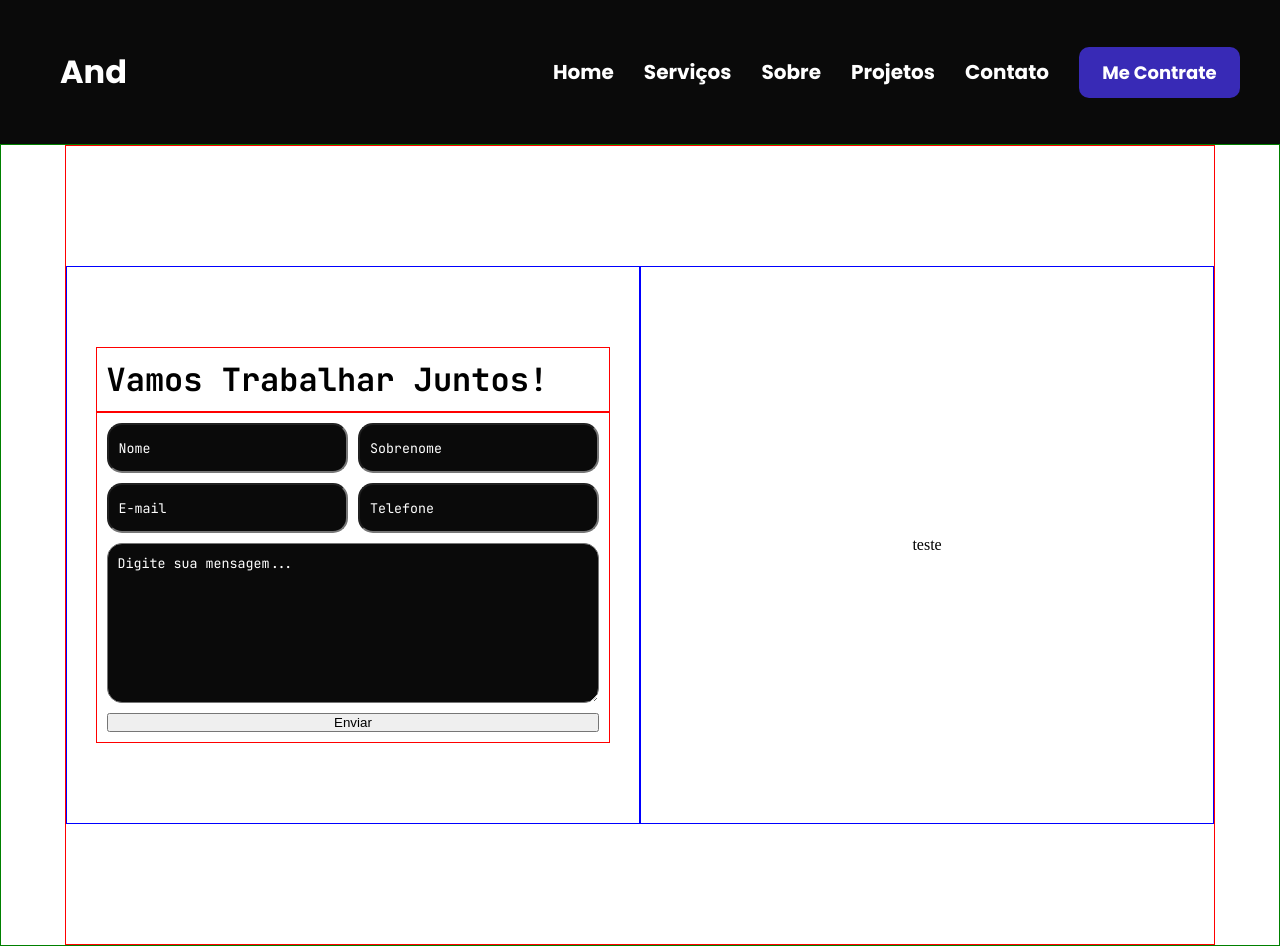
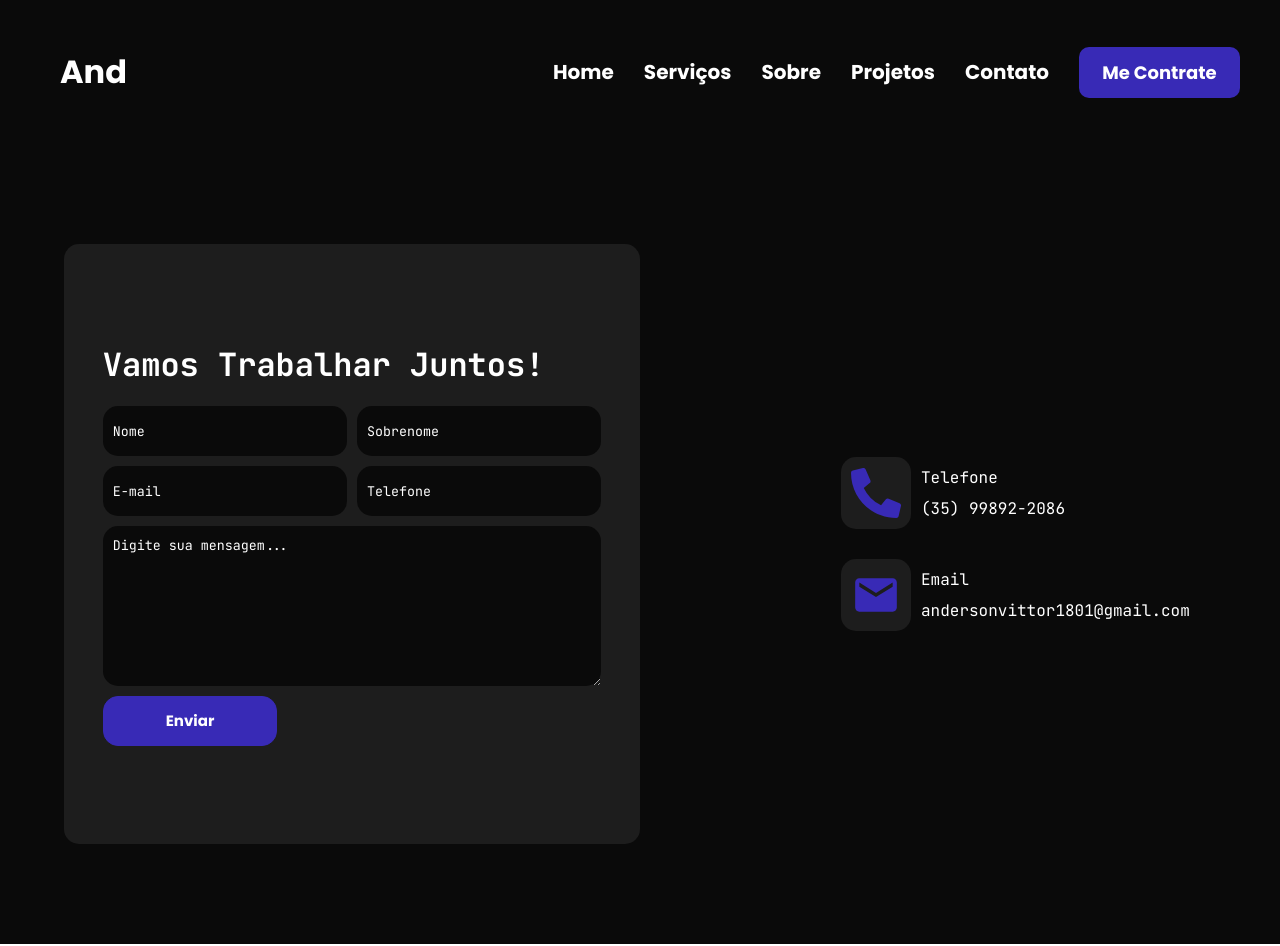
Before and after one commit to luvsscorpius/dev-and-portfolio-react, a React (Create React App) app in the folder frontend/: page /contato in a window 1280 px wide. Built offline with nearby package versions, Linux system fonts and the light colour scheme.

Commit message:
feat(contactpage): styling contact page

```diff
--- a/frontend/src/Pages/Contact/Contact.jsx
+++ b/frontend/src/Pages/Contact/Contact.jsx
@@ -1,9 +1,11 @@
 import React from 'react'
 import * as C from './Styles'
+import { FaPhoneAlt } from "react-icons/fa";
+import { MdEmail } from "react-icons/md";
 
 export const Contact = () => {
     return (
-        <main style={{ border: "1px solid green", display: "flex", justifyContent: "center" }}>
+        <main style={{ display: "flex", justifyContent: "center", backgroundColor: "#0A0A0A" }}>
             <C.mainContent>
                 <C.formContainer>
                     <div className="titleContent">
@@ -26,7 +28,27 @@ export const Contact = () => {
                 </C.formContainer>
 
                 <C.viewContainer>
-                    teste
+                    <div className="telDiv">
+                        <div className="telIconDiv">
+                            <FaPhoneAlt size={50} />
+                        </div>
+
+                        <div className="infoDiv">
+                            <p>Telefone</p>
+                            <p>(35) 99892-2086</p>
+                        </div>
+                    </div>
+
+                    <div className="emailDiv">
+                        <div className="emailIconDiv">
+                            <MdEmail size={50} />
+                        </div>
+
+                        <div className="infoDiv">
+                            <p>Email</p>
+                            <p>andersonvittor1801@gmail.com</p>
+                        </div>
+                    </div>
                 </C.viewContainer>
             </C.mainContent>
         </main>
--- a/frontend/src/Pages/Contact/Styles.jsx
+++ b/frontend/src/Pages/Contact/Styles.jsx
@@ -3,25 +3,26 @@ import styled from "styled-components";
 export const mainContent = styled.div`
     width: 90%;
     height: 100vh;
-    border: 1px solid red;
     display: flex;
     flex-direction: row;
     justify-content: center;
     align-items: center;
+    background-color: #0A0A0A;
+    color: #fff;
 `
 
 export const formContainer = styled.div`
     width: 100%;
-    height: 70%;
-    border: 1px solid blue;
+    height: 600px;
     display: flex;
     flex-direction: column;
     justify-content: center;
     align-items: center;
+    background-color: #1d1d1d;
+    border-radius: 15px;
 
     .titleContent {
         width: 90%;
-        border: 1px solid red;
         font-family: "JetBrains Mono", serif;
 
         h1 {
@@ -33,7 +34,6 @@ export const formContainer = styled.div`
 export const formContent = styled.form`
     display: flex;
     flex-direction: column;
-    border: 1px solid red;
     width: 90%;
     gap: 10px;
     padding: 10px;
@@ -49,6 +49,7 @@ export const formContent = styled.form`
             background-color: #0A0A0A;
             color: #fff;
             border-radius: 15px;
+            border: 0;
             padding: 10px;
             font-family: "JetBrains Mono", serif;
         }
@@ -66,18 +67,90 @@ export const formContent = styled.form`
         border-radius: 15px;
         padding: 10px;
         font-family: "JetBrains Mono", serif;
+        border: 0;
     }
 
     textarea::placeholder {
         color: #fff;
+    }
+
+    button {
+        width: 35%;
+        height: 50px;
+        border-radius: 15px;
+        font-family: Poppins, serif;
+        border: 1px solid #382AB6;
+        background-color: #382AB6;
+        color: #fff;
+        font-weight: bold;
+        font-size: 15px;
+    }
+
+    button:hover {
+        opacity: 0.9;
+        cursor: pointer;
+        transition: 0.5s ease;
     }
 `
 
 export const viewContainer = styled.div`
     width: 100%;
     height: 70%;
-    border: 1px solid blue;
     display: flex;
+    flex-direction: column;
     justify-content: center;
-    align-items: center;
+    align-items: flex-end;
+    gap: 10px;
+
+    .telDiv {
+        margin: 10px;
+        width: 365px;
+        display: flex;
+        flex-direction: row;
+
+        .telIconDiv {
+            display: flex;
+            justify-content: center;
+            align-items: center;
+            padding: 10px;
+            background-color: #1d1d1d;
+            border-radius: 15px;
+
+            svg {
+                fill: #382AB6;
+            }
+        }
+    }
+
+    .infoDiv {
+        display: flex;
+        justify-content: center;
+        flex-direction: column;
+        gap: 10px;
+        padding: 10px;
+
+        p {
+            font-family: "JetBrains Mono", serif;
+        }
+    }
+
+    .emailDiv {
+        width: 365px;
+        margin: 10px;
+        display: flex;
+        flex-direction: row;
+
+        .emailIconDiv {
+            display: flex;
+            justify-content: center;
+            align-items: center;
+            padding: 10px;
+            background-color: #1d1d1d;
+            border-radius: 15px;
+
+            svg {
+                fill: #382AB6;
+            }
+        }
+    }
 `
```
